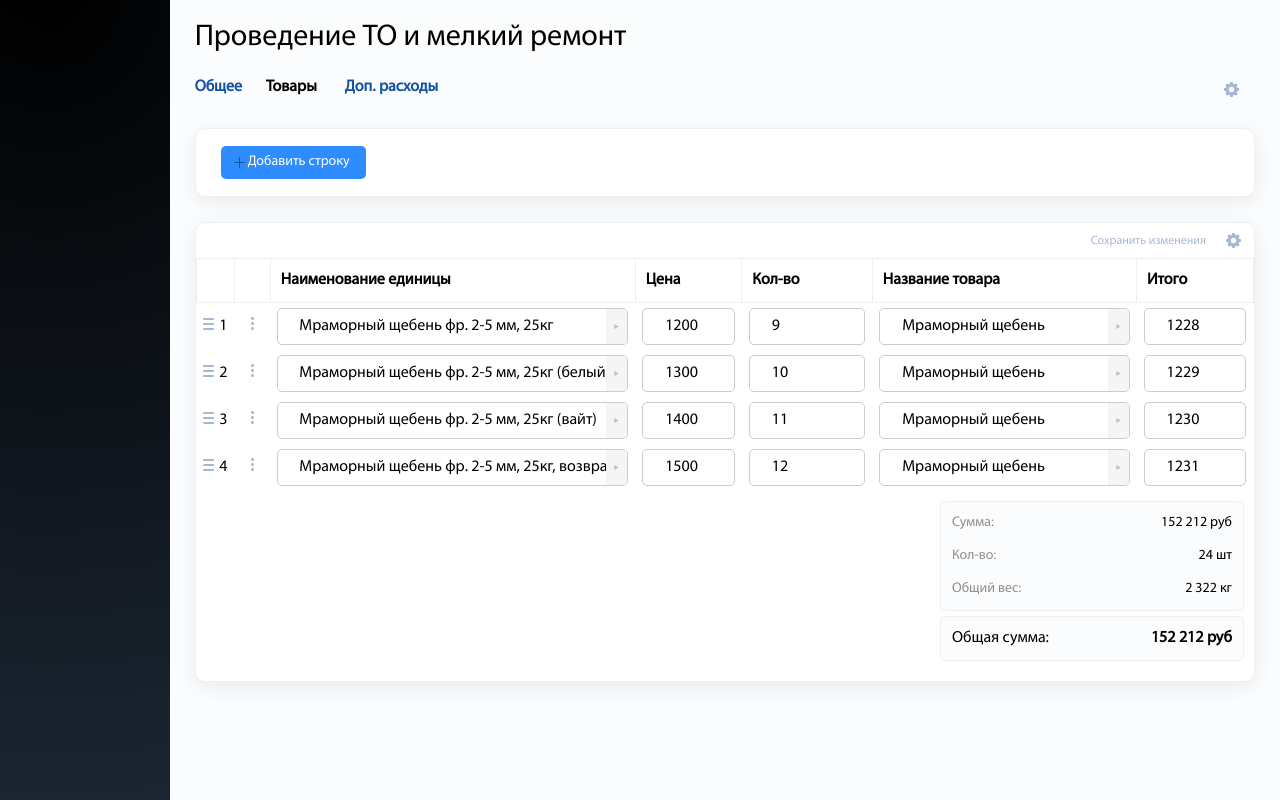
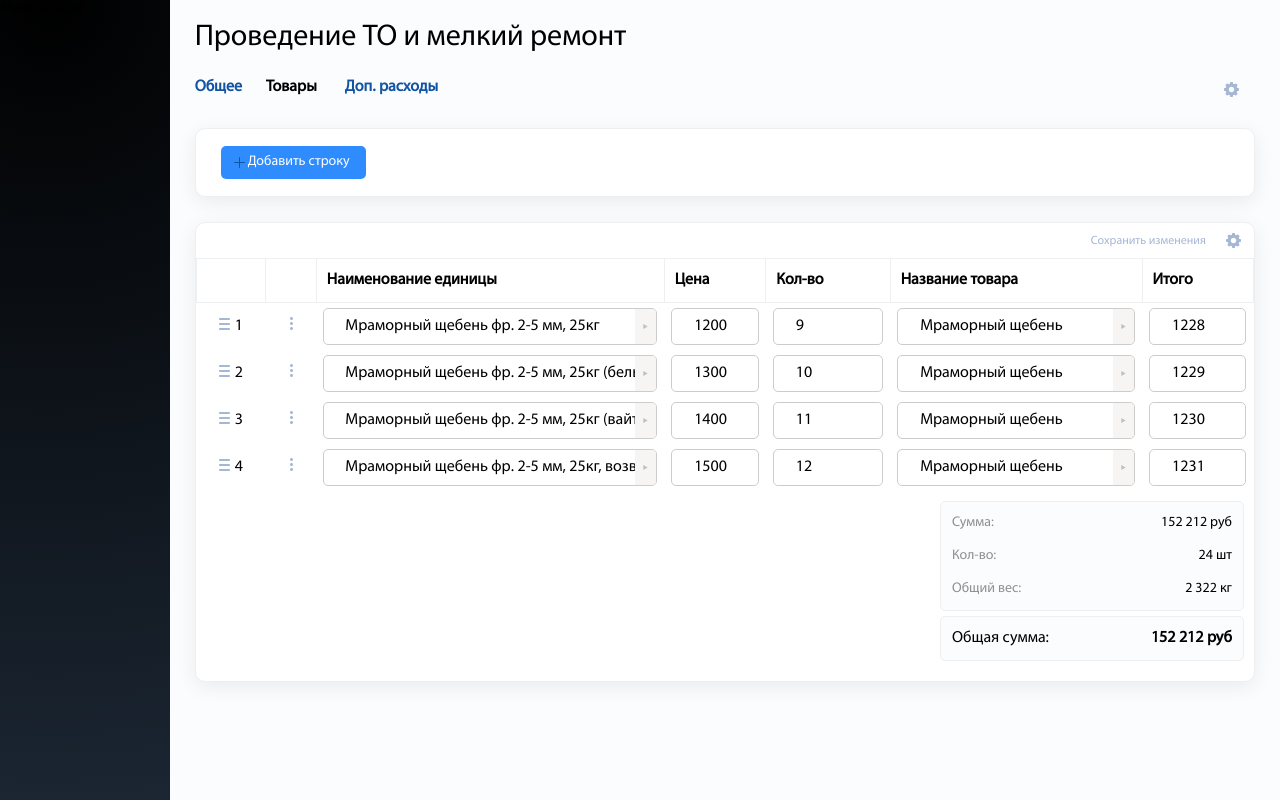
Before and after one commit to eugened503/opt6-test, a Vue app: page / in a window 1280 px wide. Built offline with nearby package versions, Linux system fonts and the light colour scheme.

Commit message:
fix: minor edits by style

```diff
--- a/src/components/TheTable.vue
+++ b/src/components/TheTable.vue
@@ -654,14 +654,6 @@ watch(
       transform: rotate(-90deg);
     }
 
-    .id {
-      width: 3.4%;
-    }
-
-    .action {
-      width: 3.4%;
-    }
-
     &__buttons {
       display: flex;
       justify-content: space-between;
```
